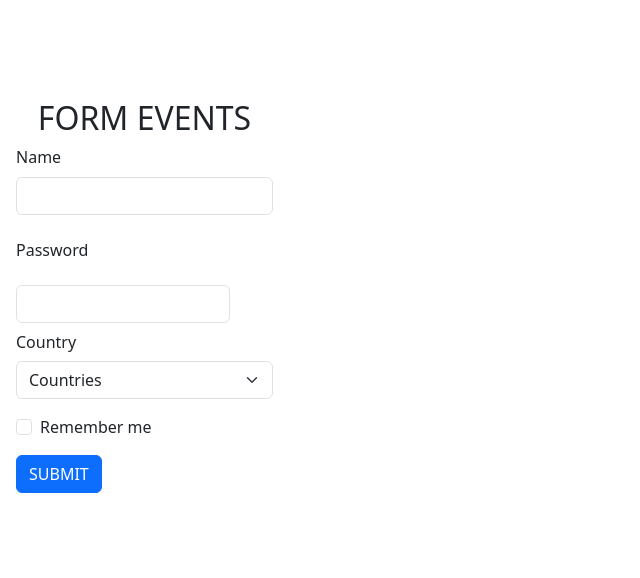
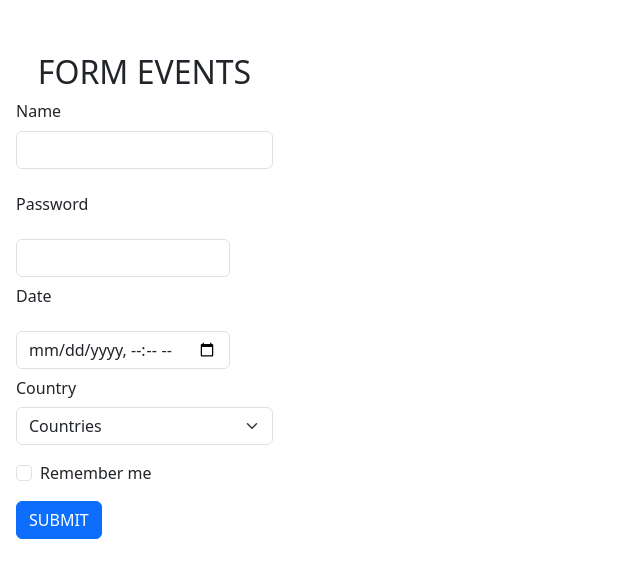
Before and after one commit to ImrenR/FrontEnd-Notebook, a React (Vite) app in the folder forms-mouse-events/: page / in a window 1280 px wide. Shown: the part 116-694 px from the top of the page, without its empty margins (0-640 px from the left). Built offline with nearby package versions, Linux system fonts and the light colour scheme.

Commit message:
final form

```diff
--- a/forms-mouse-events/src/components/FormEvents.jsx
+++ b/forms-mouse-events/src/components/FormEvents.jsx
@@ -19,15 +19,27 @@ const FormEvents = () => {
         <div className="col-sm-10">
           <input type="password" className="form-control" id="inputPassword" />
         </div>
+
+
+        <div className="mb-3">
+          <label htmlFor="date" className="col-sm-2 col-form-label">
+            Date
+          </label>
+        </div>
+        <div className="col-sm-10">
+          <input type="datetime-local" className="form-control" id="date" />
+        </div>
+
+
         <div className="mb-3">
           <label htmlFor="country" className="col-sm-2 col-form-label">
             Country
           </label>
           <select id="country" className="form-select">
             <option selected>Countries</option>
-            <option value="1">Portugal</option>
-            <option value="2">Spain</option>
-            <option value="3">Turkey</option>
+            <option value="Portekiz">Portugal</option>
+            <option value="Ispanya">Spain</option>
+            <option value="Turkiye">Turkey</option>
           </select>
         </div>
         <div className="mb-3 form-check">
```
